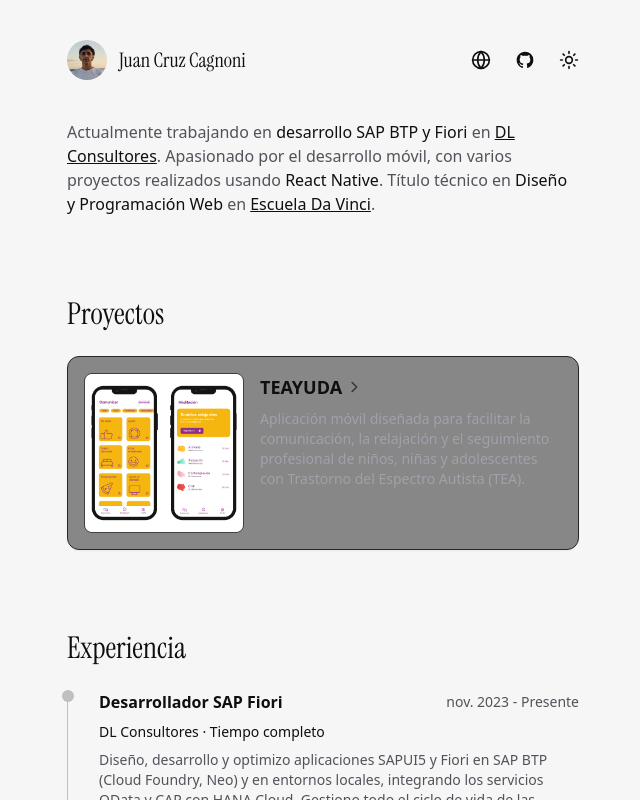
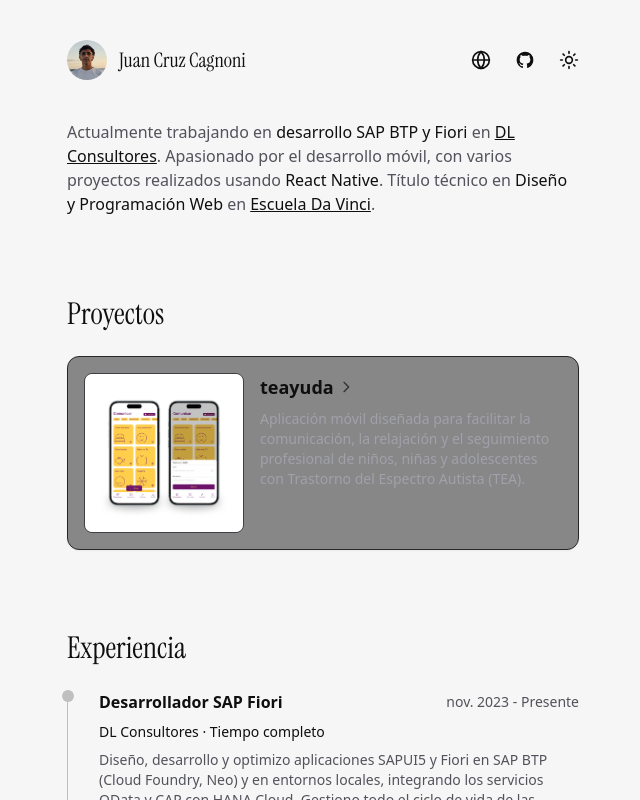
Before and after one commit to juancruzcagnoni/portfolio, a Next.js app: page / in a window 1280 px wide. Shown: the top 800 px of the page, without its empty margins (317-957 px from the left). Built offline with nearby package versions, Linux system fonts and the light colour scheme.

Commit message:
ajustes proyectos

```diff
--- a/src/app/data/projects.js
+++ b/src/app/data/projects.js
@@ -92,21 +92,21 @@ const projects = [
     type: 'project',
     createdAt: '2025-08-01',
     name: {
-      en: 'TEAYUDA',
-      es: 'TEAYUDA',
+      en: 'teayuda',
+      es: 'teayuda',
     },
     description: {
       en: 'A mobile app designed to support communication, relaxation, and professional follow-up for children and adolescents with Autism Spectrum Disorder (ASD).',
       es: 'Aplicación móvil diseñada para facilitar la comunicación, la relajación y el seguimiento profesional de niños, niñas y adolescentes con Trastorno del Espectro Autista (TEA).',
     },
     longDescription: {
-      en: `TEAYUDA is a mobile application focused on enhancing the quality of life for children and adolescents with Autism Spectrum Disorder (ASD) in Argentina and Latin America. The app offers three main features: a communication board with pictograms and audio for augmentative communication, a library of relaxation and meditation audios, and a professional follow-up section where caregivers can request reports and professionals can create, store, and share progress notes. TEAYUDA was developed with an inclusive, accessible, and locally-relevant design, aiming to foster collaboration among families, therapists, and institutions. Its visual identity highlights optimism and generosity, reflected in its color palette and approachable UI.`,
-      es: `TEAYUDA es una aplicación móvil orientada a mejorar la calidad de vida de niños, niñas y adolescentes con Trastorno del Espectro Autista (TEA) en Argentina y Latinoamérica. Ofrece tres funcionalidades principales: una botonera de comunicación con pictogramas y audio para comunicación aumentativa, una biblioteca de audios de relajación y meditación, y una sección de seguimiento profesional donde los tutores pueden solicitar informes y los profesionales pueden crearlos, almacenarlos y compartir el progreso. TEAYUDA fue desarrollada con un diseño inclusivo, accesible y adaptado a la realidad local, buscando fomentar la colaboración entre familias, terapeutas e instituciones. Su identidad visual transmite optimismo y generosidad, reflejados en su paleta de colores y en una interfaz amigable.`
+      en: `Focused on enhancing the quality of life for children and adolescents with Autism Spectrum Disorder (ASD) in Argentina. The app offers three main features: a communication board with pictograms and audio for augmentative communication, a library of relaxation and meditation audios, and a professional follow-up section where caregivers can request reports and professionals can create, store, and share progress notes. teayuda was developed with an inclusive, accessible, and locally-relevant design, aiming to foster collaboration among families, therapists, and institutions. Its visual identity highlights optimism and generosity, reflected in its color palette and approachable UI.`,
+      es: `Orientada a mejorar la calidad de vida de niños, niñas y adolescentes con Trastorno del Espectro Autista (TEA) en Argentina. Ofrece tres funcionalidades principales: una botonera de comunicación con pictogramas y audio para comunicación aumentativa, una biblioteca de audios de relajación y meditación, y una sección de seguimiento profesional donde los tutores pueden solicitar informes y los profesionales pueden crearlos, almacenarlos y compartir el progreso. teayuda fue desarrollada con un diseño inclusivo, accesible y adaptado a la realidad local, buscando fomentar la colaboración entre familias, terapeutas e instituciones. Su identidad visual transmite optimismo y generosidad, reflejados en su paleta de colores y en una interfaz amigable.`
     },
     status: 'in-progress',
     techStack: ['React Native', 'Expo', 'Supabase'],
-    github: '', // Puedes agregar el link cuando lo tengas
-    demo: '',   // Puedes agregar el link cuando lo tengas
+    github: '',
+    demo: '',
     image: 'teayuda.png'
   }
 ];
```
Also changed, not shown: public/teayuda.png.
